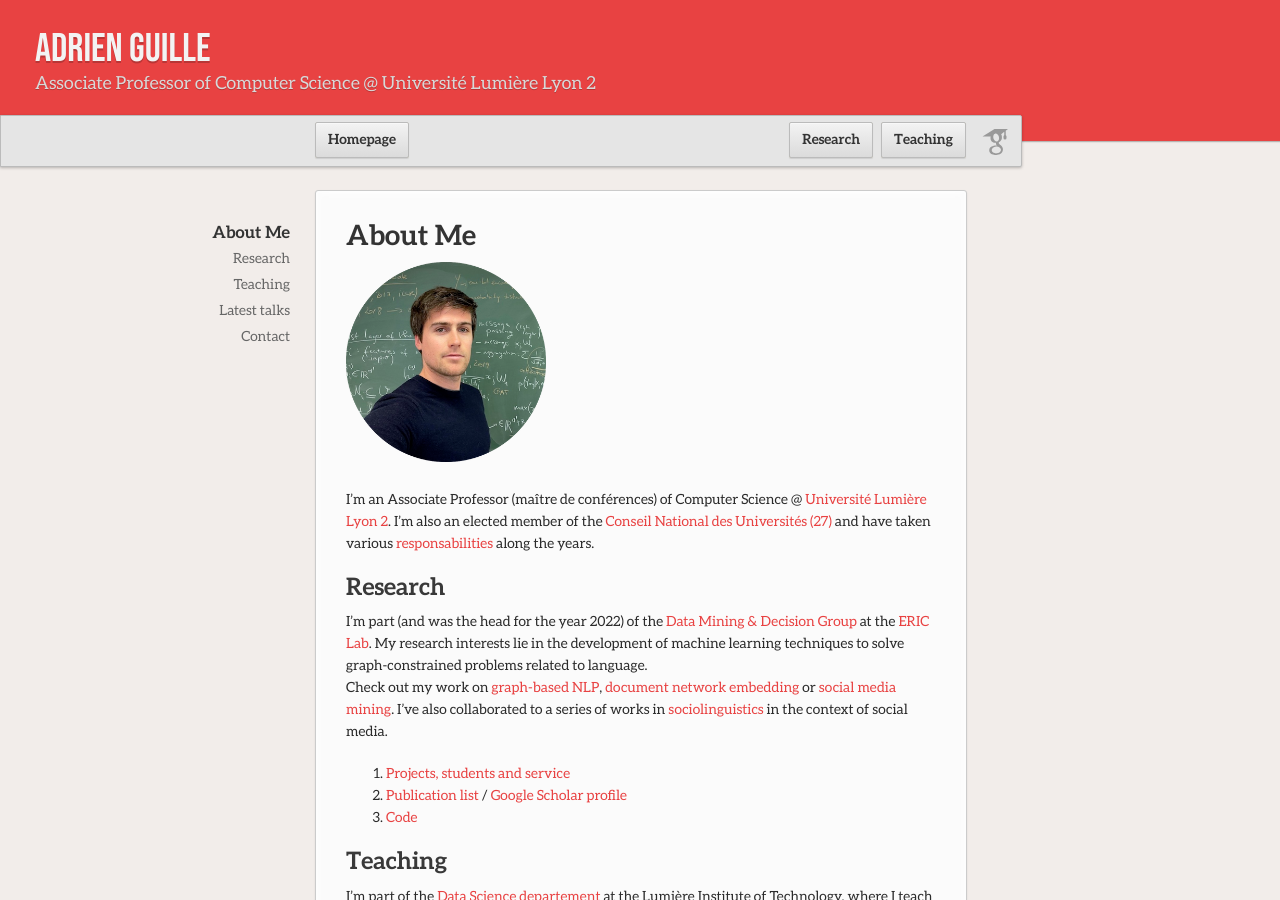
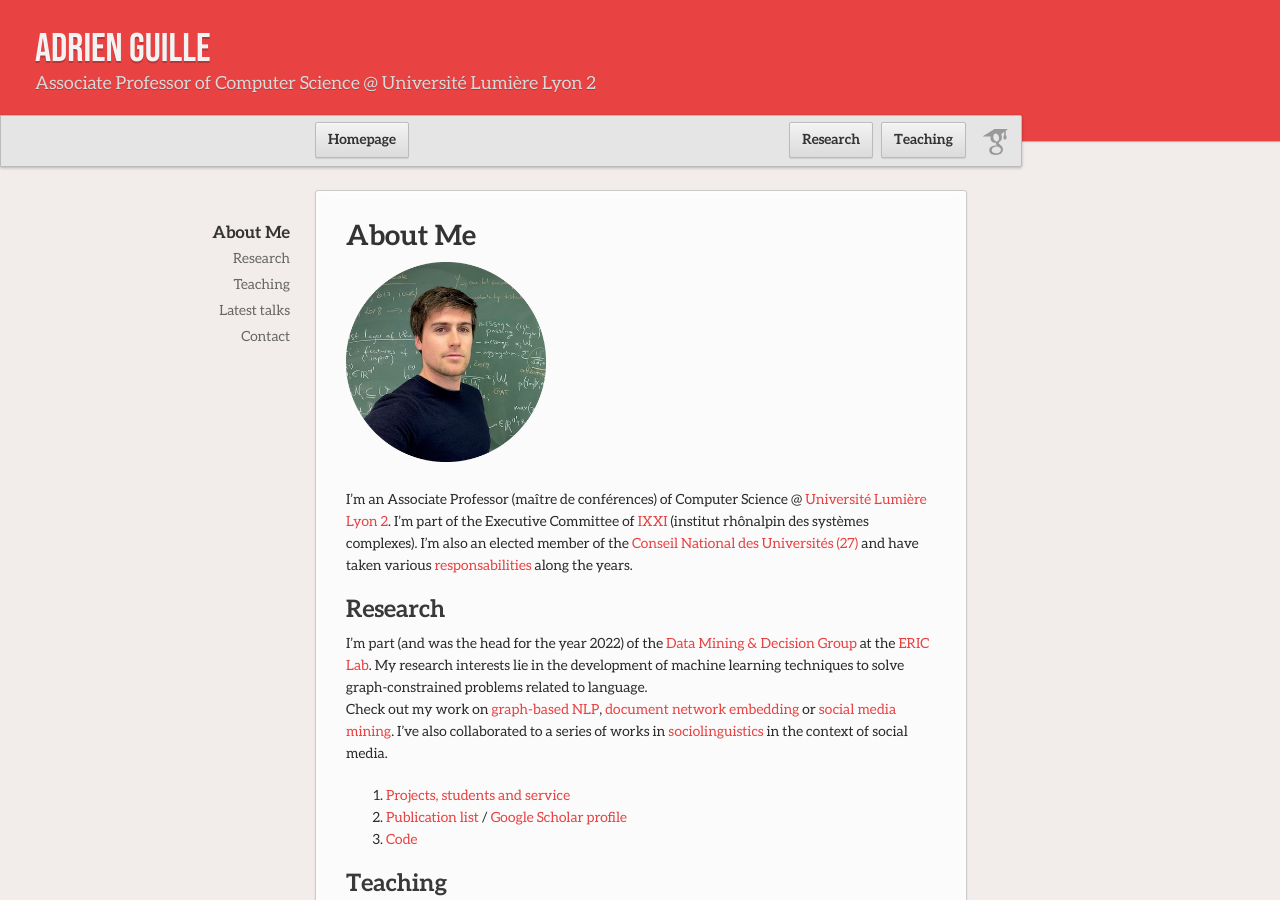
Before and after one commit to AdrienGuille/adrienguille.github.io, a Jekyll site: the page built from index.md, in a window 1280 px wide and 900 px high. Built offline with Jekyll 4.4.1, drawn with Linux system fonts in a browser that asks for light colours; our own code applies the rules of GitHub Pages for plain Markdown files.

Commit message:
Update index.md

```diff
--- a/index.md
+++ b/index.md
@@ -2,7 +2,7 @@
 
 <img src="https://github.com/AdrienGuille/adrienguille.github.io/blob/main/assets/images/avatar.png?raw=true" width="200"/>
 
-I'm an Associate Professor (maître de conférences) of Computer Science @ [Université Lumière Lyon 2](https://www.univ-lyon2.fr). I'm also an elected member of the [Conseil National des Universités (27)](https://cnu27.ls2n.fr/) and have taken various [responsabilities](https://adrienguille.github.io/service.html) along the years.
+I'm an Associate Professor (maître de conférences) of Computer Science @ [Université Lumière Lyon 2](https://www.univ-lyon2.fr). I'm part of the Executive Committee of [IXXI](https://www.ixxi.fr) (institut rhônalpin des systèmes complexes). I'm also an elected member of the [Conseil National des Universités (27)](https://cnu27.ls2n.fr/) and have taken various [responsabilities](https://adrienguille.github.io/service.html) along the years.
 
 ## Research
 
```
